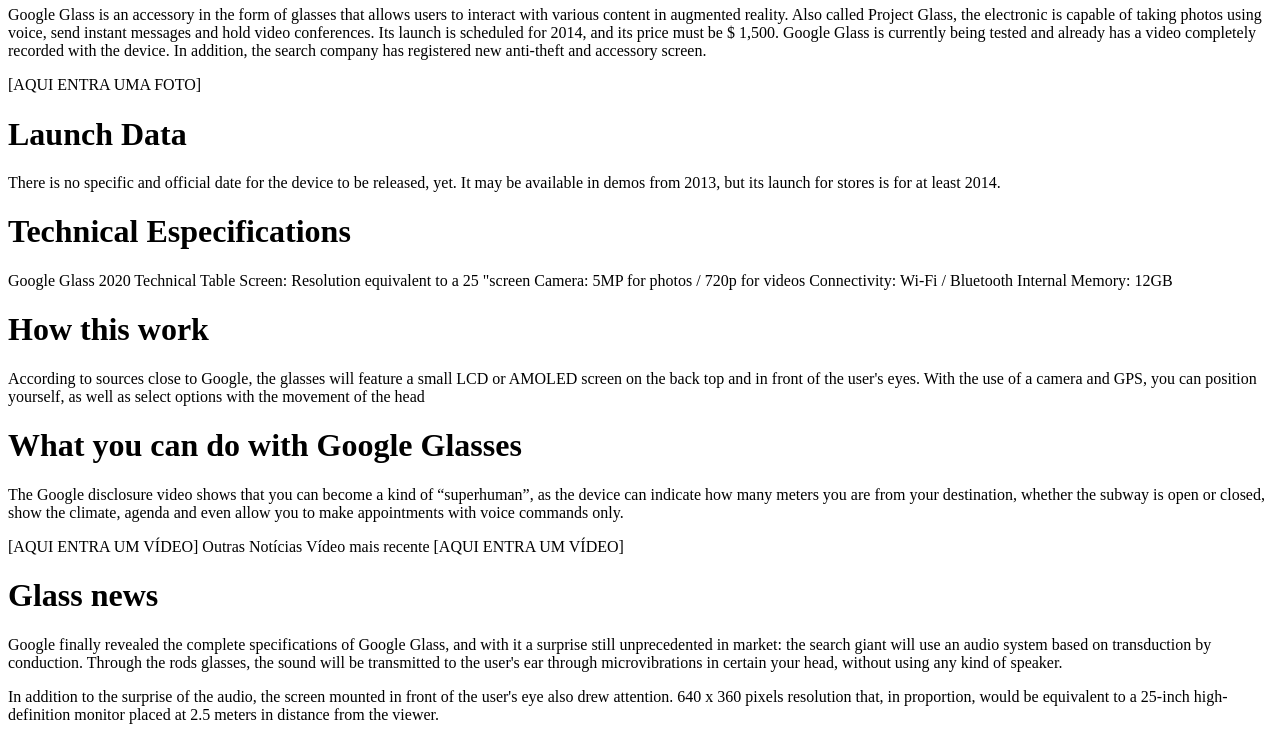
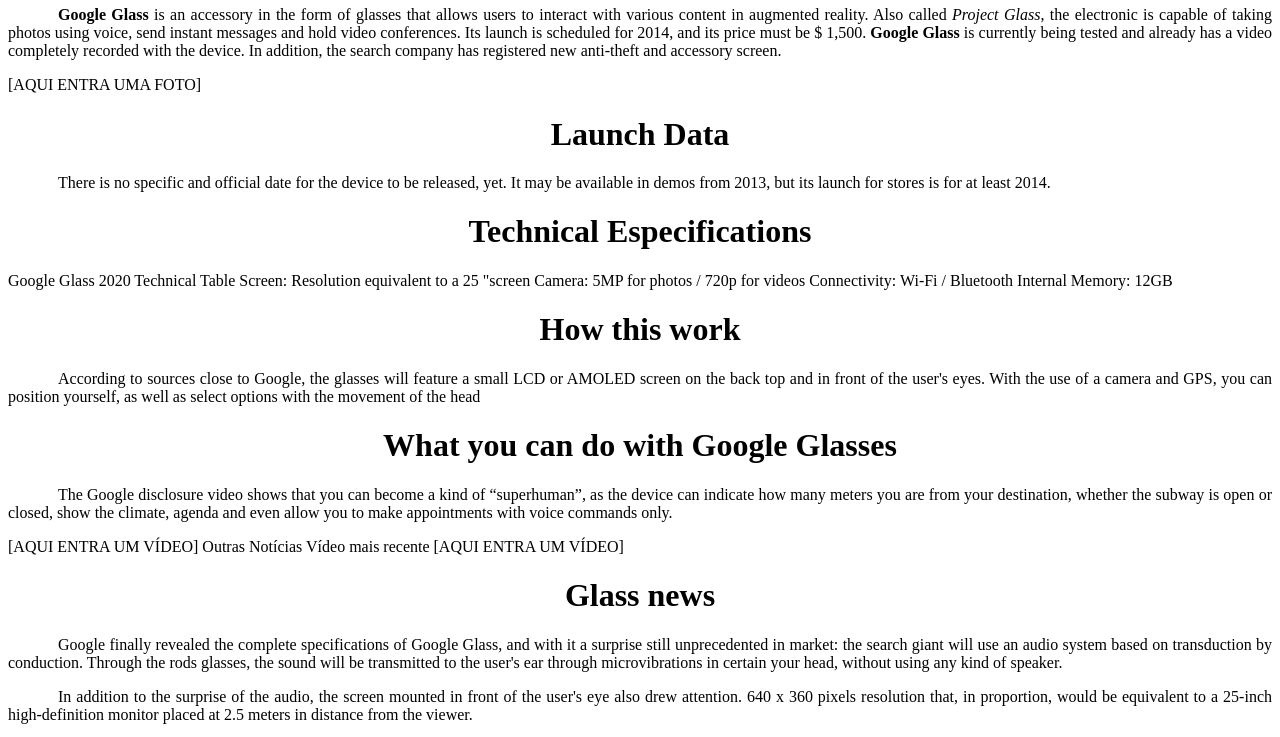
Before and after one commit to Duduxs/Google-Glass-website, a plain HTML site: page _project/_html/index.html in a window 1280 px wide. Shown: the part 657-1394 px from the top of the page. Drawn offline with Linux system fonts and the light colour scheme.

Commit message:
Paragraphs identation and text allign, also h1 text allign

```diff
--- a/_project/_css/style.css
+++ b/_project/_css/style.css
@@ -0,0 +1,7 @@
+p{
+    text-align: justify;
+    text-indent: 50px;
+}
+h1{
+    text-align: center;
+}
--- a/_project/_html/index.html
+++ b/_project/_html/index.html
@@ -5,7 +5,11 @@
     <meta charset="UTF-8">
     <meta name="viewport" content="width=device-width, initial-scale=1.0">
     <title>Google Glass Website</title>
+
     <link rel="shortcut icon" href="https://image.flaticon.com/icons/svg/114/114654.svg" type="image/x-icon">
+
+    <link rel="stylesheet" href="../_css/style.css">
+
 </head>
 
 <body id="main">
@@ -37,11 +41,7 @@
 
     <h1>What's it?</h1>
     <p>
-        Google Glass is an accessory in the form of glasses that allows users to interact with various content in
-        augmented reality. Also called Project Glass, the electronic is capable of taking photos using voice, send
-        instant messages and hold video conferences. Its launch is scheduled for 2014, and its price must be $ 1,500.
-        Google Glass is currently being tested and already has a video completely recorded with the device. In addition,
-        the search company has registered new anti-theft and accessory screen.
+        <strong>Google Glass</strong> is an accessory in the form of glasses that allows users to interact with various content in augmented reality. Also called <em>Project Glass</em>, the electronic is capable of taking photos using voice, send instant messages and hold video conferences. Its launch is scheduled for 2014, and its price must be $ 1,500. <strong>Google Glass</strong> is currently being tested and already has a video completely recorded with the device. In addition, the search company has registered new anti-theft and accessory screen.
     </p>
 
     [AQUI ENTRA UMA FOTO]
```
